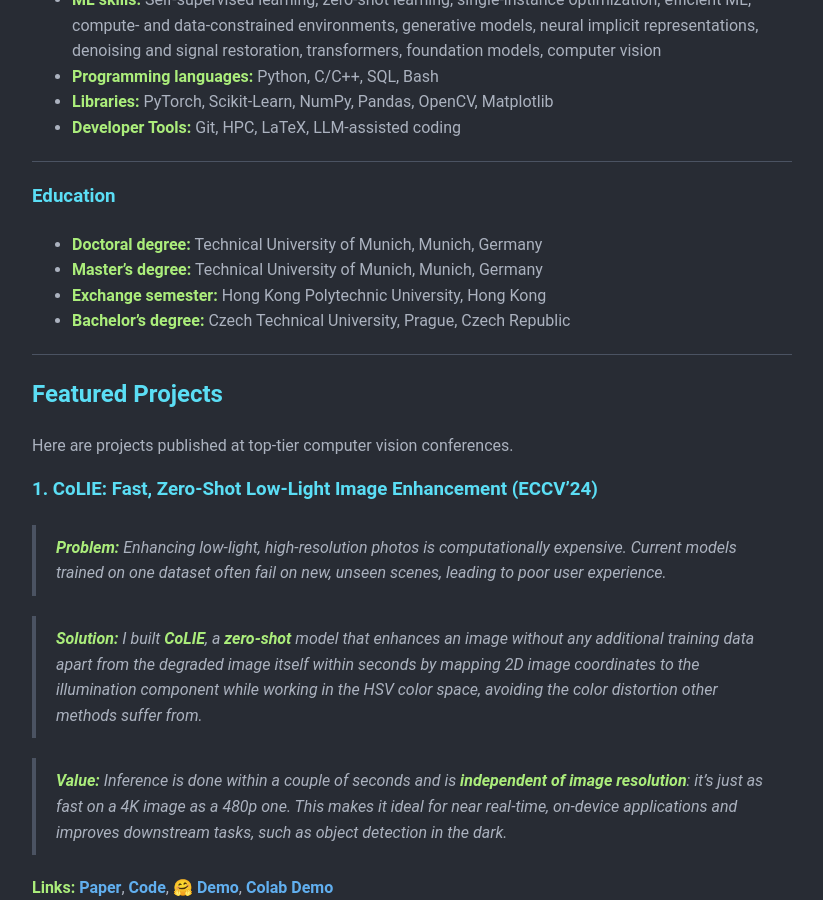
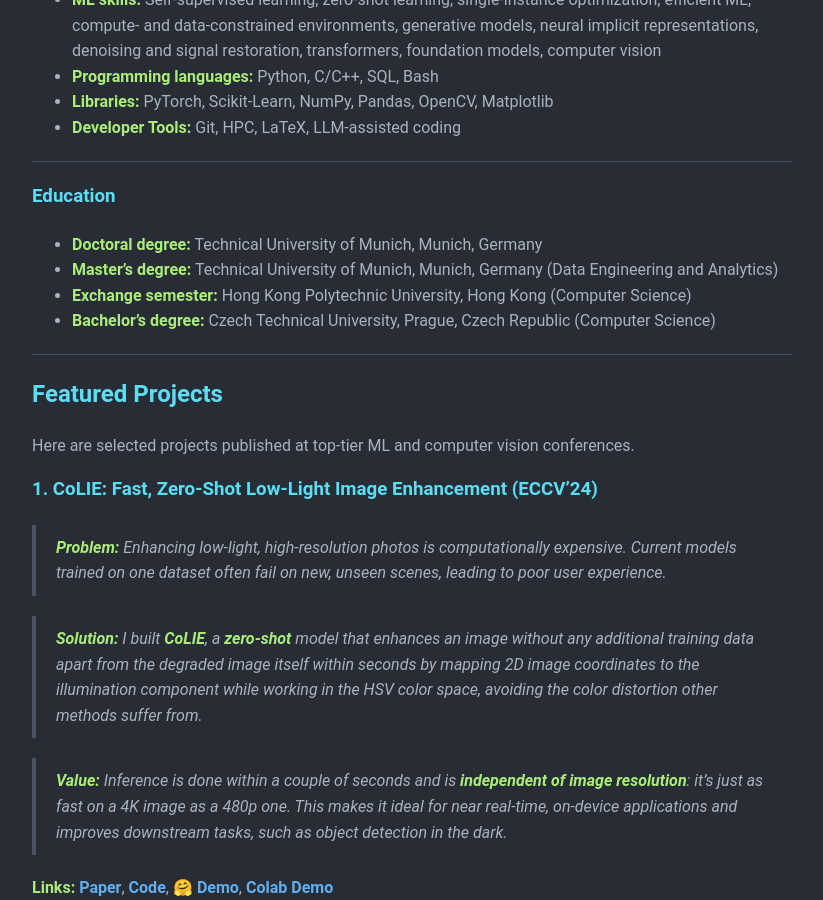
Before and after one commit to ctom2/chobola-ai, a Jekyll site: the page built from index.md, in a window 1280 px wide and 900 px high, scrolled down 578 px. Shown: the whole window, without its empty margins (228-1051 px from the left). Built offline with Jekyll 4.4.1, drawn with Linux system fonts in a browser that asks for light colours; our own code applies the rules of GitHub Pages for plain Markdown files.

Commit message:
Update index.md

```diff
--- a/index.md
+++ b/index.md
@@ -23,14 +23,14 @@ My most recent research involves image restoration models and training foundatio
 ### Education
 
 * **Doctoral degree:** Technical University of Munich, Munich, Germany
-* **Master's degree:** Technical University of Munich, Munich, Germany
-* **Exchange semester:** Hong Kong Polytechnic University, Hong Kong
-* **Bachelor's degree:** Czech Technical University, Prague, Czech Republic
+* **Master's degree:** Technical University of Munich, Munich, Germany (Data Engineering and Analytics)
+* **Exchange semester:** Hong Kong Polytechnic University, Hong Kong (Computer Science)
+* **Bachelor's degree:** Czech Technical University, Prague, Czech Republic (Computer Science)
 
 ---
 
 ## Featured Projects
-Here are projects published at top-tier computer vision conferences.
+Here are selected projects published at top-tier ML and computer vision conferences.
 
 ### 1. CoLIE: Fast, Zero-Shot Low-Light Image Enhancement (ECCV'24)
 
```
